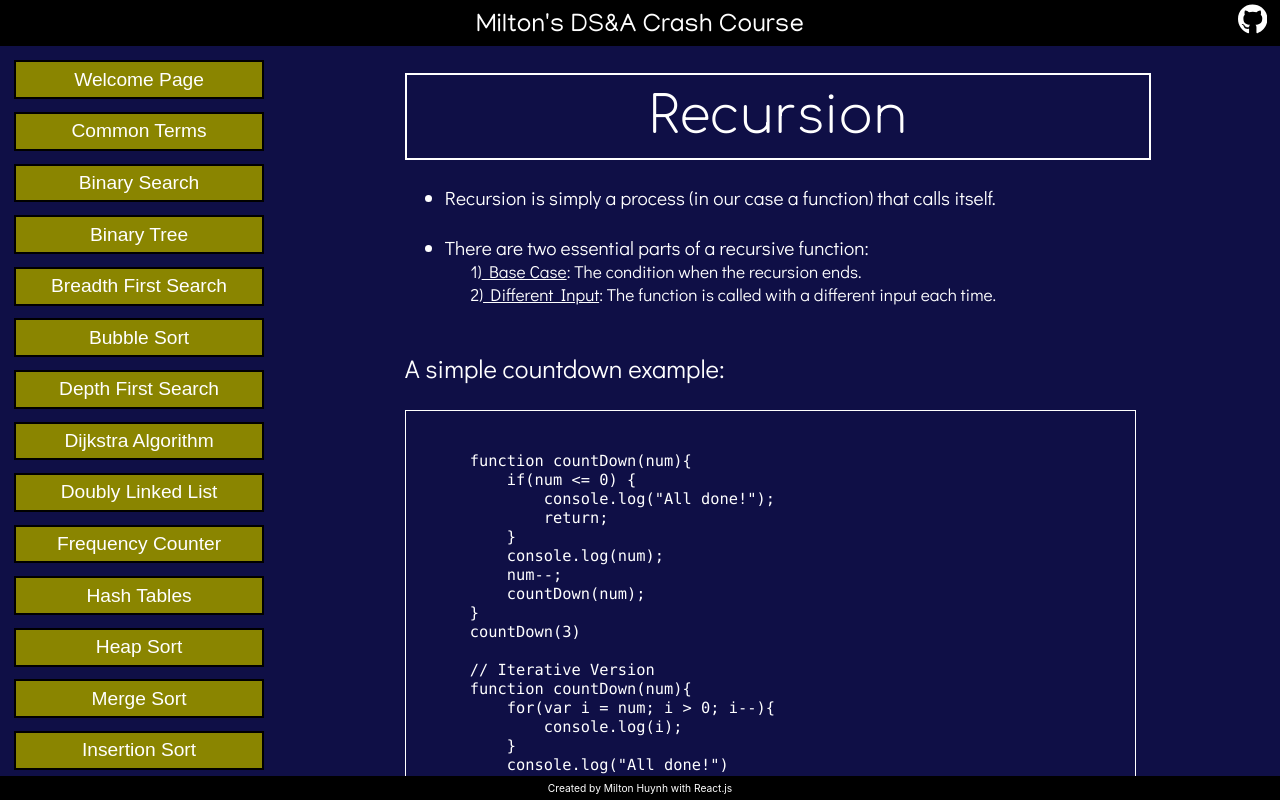
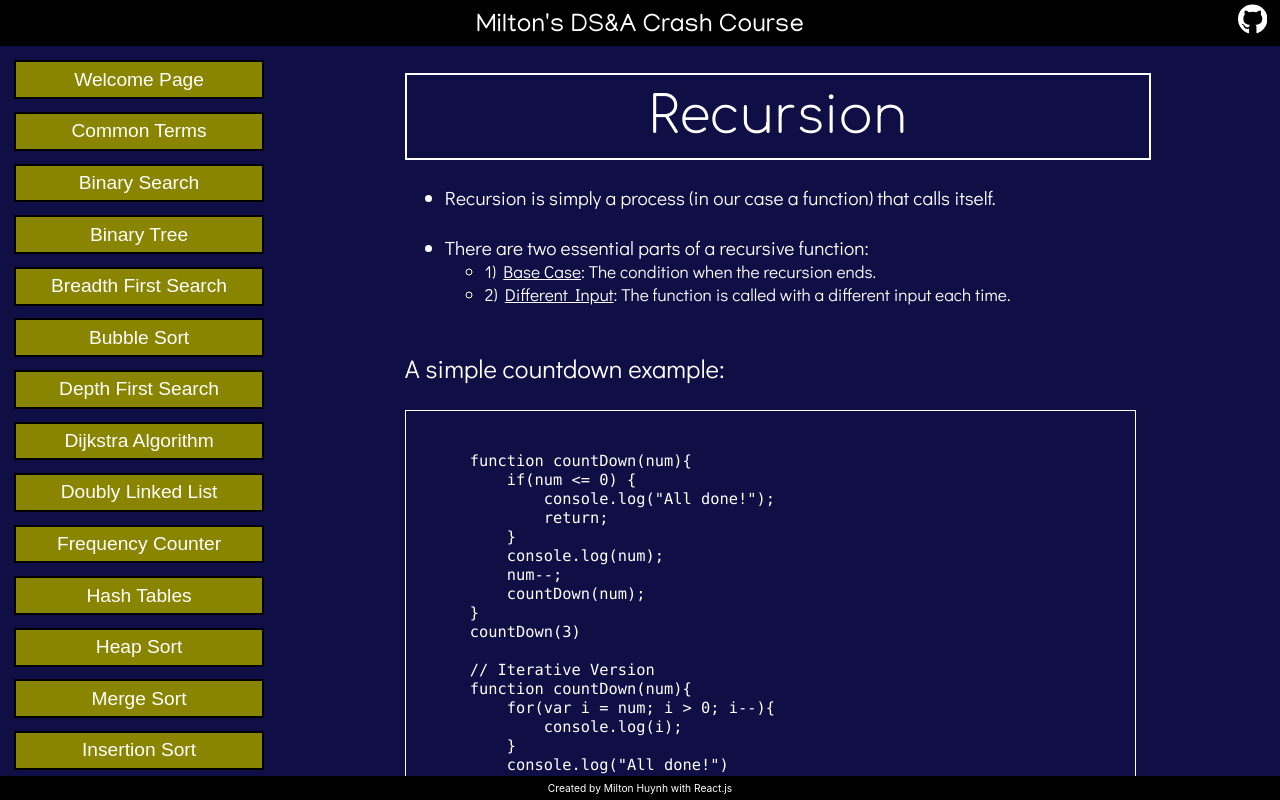
Before and after one commit to miltonhuynh/DSA-guide, a React (Create React App) app in the folder app/: page /DSA-guide/Recursion in a window 1280 px wide. Built offline with nearby package versions, Linux system fonts and the light colour scheme; a web font is replaced by a local one.

Commit message:
reformatted code for Recursion

```diff
--- a/app/src/Concepts/Recursion.js
+++ b/app/src/Concepts/Recursion.js
@@ -44,10 +44,12 @@ const factorial_recursive =
       <div class="Container">
         <div class="font-m">
           <ul>
-            <li><div>Recursion is simply a process (in our case a function) that calls itself.</div></li><br/>
-            <li><div>There are two essential parts of a recursive function:</div></li>
-            <div class="font-sm indent">1)<u> Base Case</u>: The condition when the recursion ends.</div>
-            <div class="font-sm indent">2)<u> Different Input</u>: The function is called with a different input each time.</div><br/>
+            <li>Recursion is simply a process (in our case a function) that calls itself.</li><br/>
+            <li>There are two essential parts of a recursive function:</li>
+            <ul>
+              <li class="font-sm">1) <u>Base Case</u>: The condition when the recursion ends.</li>
+              <li class="font-sm">2) <u>Different Input</u>: The function is called with a different input each time.</li><br/>
+            </ul>
           </ul>
           <div class="font-l">A simple countdown example: </div>
           <div class="Code">
--- a/app/src/Concepts/SinglyLinkedList.js
+++ b/app/src/Concepts/SinglyLinkedList.js
@@ -1,4 +1,4 @@
-import React, { useCallback } from 'react'
+import React from 'react'
 
 export default function SinglyLinkedList() {
 
```
Also changed, not shown: app/src/Concepts/BinaryTree.js (+4 -4 lines).
